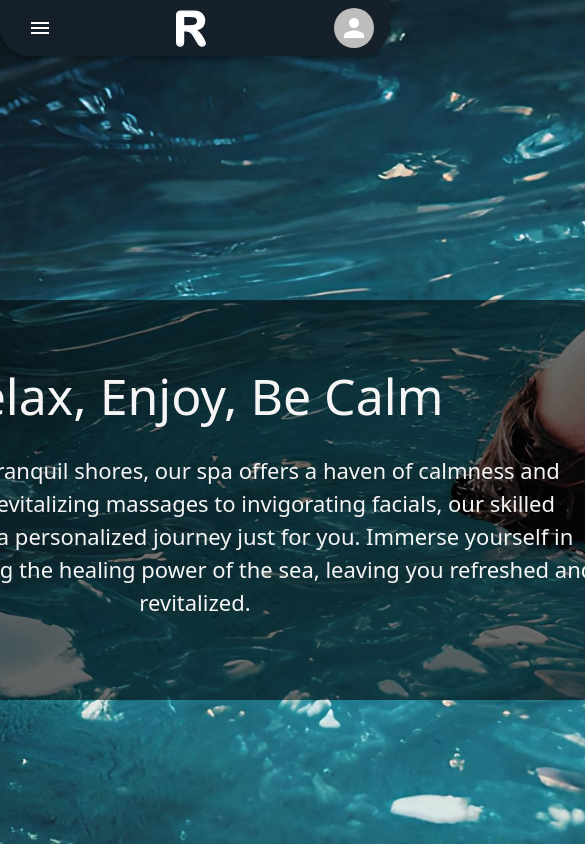
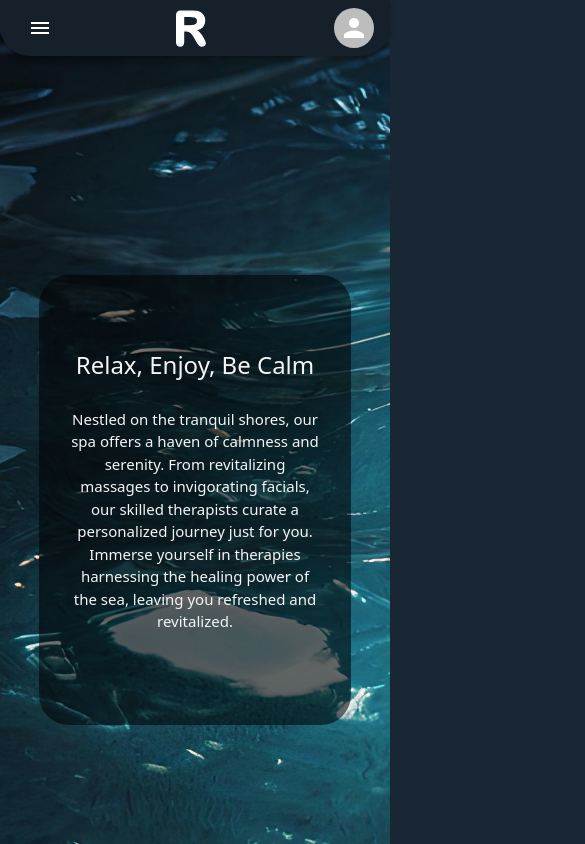
Before and after one commit to JakaOmurzakova/makers-final-project, a React (Create React App) app: page /services in a window 390 px wide. Shown: the top 844 px of the page, 585 px wide, since content can reach past the window. Built offline with nearby package versions, Linux system fonts and the light colour scheme; data requests are answered from the project's data file.

Commit message:
a lot of changes and fixes

```diff
--- a/src/components/hotelrooms/RoomFilter.jsx
+++ b/src/components/hotelrooms/RoomFilter.jsx
@@ -34,7 +34,7 @@ const RoomFilter = () => {
 
   return (
     <ToggleButtonGroup
-      className="filter_text"
+      className="filter_hotel"
       color="primary"
       value={category}
       exclusive
@@ -44,9 +44,8 @@ const RoomFilter = () => {
       <ToggleButton
         sx={{
           border: "none",
-
+          className: "room_filter_text",
           fontWeight: 700,
-
           borderRadius: "25px",
         }}
         value="all"
@@ -56,7 +55,7 @@ const RoomFilter = () => {
       <ToggleButton
         sx={{
           border: "none",
-
+          className: "room_filter_text",
           fontWeight: 700,
 
           borderRadius: "50px",
@@ -68,7 +67,7 @@ const RoomFilter = () => {
       <ToggleButton
         sx={{
           border: "none",
-
+          className: "room_filter_text",
           fontWeight: 700,
           borderRadius: "50px",
         }}
@@ -79,7 +78,7 @@ const RoomFilter = () => {
       <ToggleButton
         sx={{
           border: "none",
-
+          className: "room_filter_text",
           fontWeight: 700,
           borderRadius: "50px",
         }}
@@ -92,6 +91,7 @@ const RoomFilter = () => {
           border: "none",
           fontWeight: 700,
           borderRadius: "50px",
+          className: "room_filter_text",
         }}
         value="vip"
       >
--- a/src/components/restuarant/MenuFilter.jsx
+++ b/src/components/restuarant/MenuFilter.jsx
@@ -55,6 +55,7 @@ const MenuFilter = () => {
         All
       </ToggleButton>
       <ToggleButton
+        className="filter_text"
         sx={{
           border: "none",
 
@@ -67,6 +68,7 @@ const MenuFilter = () => {
         salad
       </ToggleButton>
       <ToggleButton
+        className="filter_text"
         sx={{
           border: "none",
 
@@ -79,6 +81,7 @@ const MenuFilter = () => {
         breakfast
       </ToggleButton>
       <ToggleButton
+        className="filter_text"
         sx={{
           border: "none",
 
@@ -90,6 +93,7 @@ const MenuFilter = () => {
         lanch
       </ToggleButton>
       <ToggleButton
+        className="filter_text"
         sx={{
           border: "none",
 
@@ -101,6 +105,7 @@ const MenuFilter = () => {
         dinner
       </ToggleButton>
       <ToggleButton
+        className="filter_text"
         sx={{
           border: "none",
           fontWeight: 700,
--- a/src/menuStyleCard.css
+++ b/src/menuStyleCard.css
@@ -194,3 +194,18 @@
   display: flex !important;
   justify-content: center !important;
 }
+@media screen and (max-width: 456px) {
+  .filter_text {
+    font-size: 10px !important;
+  }
+}
+@media screen and (max-width: 400px) {
+  .filter_text {
+    font-size: 8px !important;
+  }
+  .card_size {
+    width: 300px;
+  }
+}
+
+/* ?Card */
--- a/src/pages/hotelRooms/CottagePage.jsx
+++ b/src/pages/hotelRooms/CottagePage.jsx
@@ -13,7 +13,15 @@ const CottagePage = () => {
     getRooms();
   }, [searchParams]);
   return (
-    <div style={{ marginTop: "100px", marginBottom: "60px" }}>
+    <div
+      style={{
+        marginTop: "100px",
+        marginBottom: "60px",
+        display: "flex",
+        flexDirection: "column",
+        alignContent: "center",
+      }}
+    >
       <RoomFilter />
       <Grid container spacing={2} justifyContent="center" gap="15px">
         {rooms.map((item) => (
--- a/src/pages/restaurant/MenuPage.jsx
+++ b/src/pages/restaurant/MenuPage.jsx
@@ -14,7 +14,14 @@ const MenuPage = () => {
     getDishes();
   }, [searchParams]);
   return (
-    <div style={{ marginTop: "100px" }}>
+    <div
+      style={{
+        marginTop: "100px",
+        display: "flex",
+        alignItems: "center",
+        flexDirection: "column",
+      }}
+    >
       <MenuFilter />
       <Grid container spacing={2} justifyContent="center" gap="25px">
         {dishes.map((item) => (
--- a/src/roomStyleCard.css
+++ b/src/roomStyleCard.css
@@ -3,6 +3,7 @@
   height: 400px;
   position: relative;
   border-radius: 10px;
+  margin-left: 16px;
 }
 
 .card-container::before {
@@ -252,3 +253,14 @@
 .filter_hotel {
   margin: 0 0 50px 10px;
 }
+
+@media screen and (max-width: 456px) {
+  .css-1gjgmky-MuiToggleButtonGroup-root {
+    font-size: 10px;
+  }
+}
+@media screen and (max-width: 400px) {
+  .MuiToggleButtonGroup-grouped:not(:last-of-type) {
+    font-size: 9px;
+  }
+}
--- a/src/style.css
+++ b/src/style.css
@@ -46,6 +46,7 @@ body {
 }
 .footer_container_block1__navigation {
   display: flex;
+  margin-left: 90px;
 }
 .footer_container_block2__social-networks {
   display: flex;
@@ -104,6 +105,9 @@ span {
   .footer_container_block2__social-networks_sub_container img {
     width: 40px;
   }
+  .footer_container_block1__navigation {
+    margin-left: 50px;
+  }
 }
 @media screen and (max-width: 582px) {
   .footer_container {
@@ -123,6 +127,9 @@ span {
   }
   .footer_container_block2__social-networks_sub_container img {
     width: 30px;
+  }
+  .footer_container_block1__navigation {
+    margin-left: 0;
   }
 }
 @media screen and (max-width: 377px) {
@@ -845,13 +852,14 @@ span {
   }
 }
 
-/* todo Servies page */
+/* todo Service page */
 .servicepage_container {
   /* background-color: #2c3333; */
 
   background-color: #192734;
   /* background-color: #22303c; */
   color: whitesmoke;
+  width: 100%;
 }
 .services_hero {
   height: 1000px;
@@ -882,6 +890,35 @@ span {
   width: 800px;
   text-align: center;
   font-size: 22px;
+}
+
+@media screen and (max-width: 820px) {
+  .services_hero_text-container {
+    width: 50%;
+    height: 450px;
+  }
+  .services_hero h2 {
+    font-size: 32px;
+  }
+  .services_hero_text-container p {
+    width: 80%;
+
+    font-size: 18px;
+  }
+}
+@media screen and (max-width: 650px) {
+  .services_hero_text-container {
+    width: 80%;
+  }
+
+  .services_hero_text-container p {
+    font-size: 15px;
+  }
+}
+@media screen and (max-width: 400px) {
+  .services_hero h2 {
+    font-size: 24px;
+  }
 }
 
 /* ? Authpage */
```
